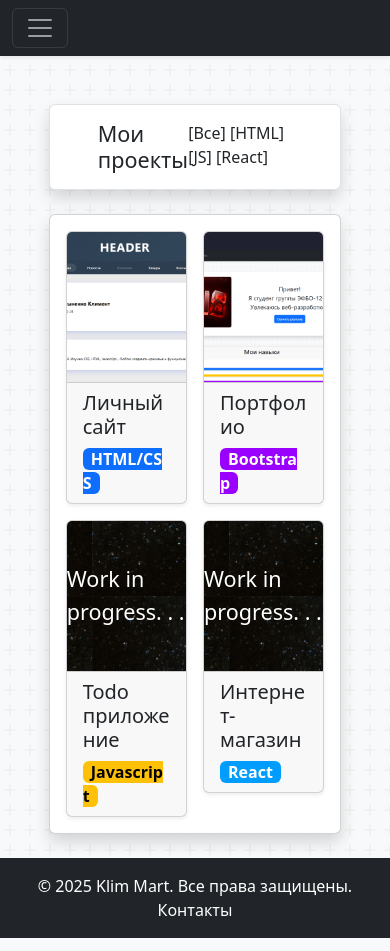
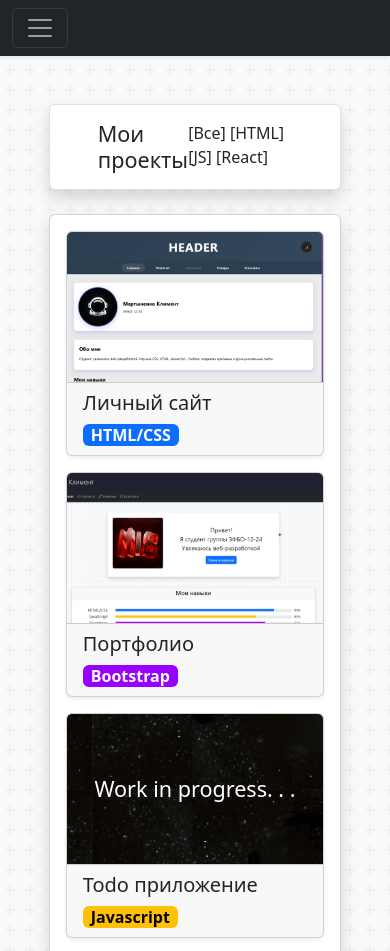
Before and after one commit to ManInSpacee/kr2-frontend-backend, a website: page pages/projects.html in a window 390 px wide. Shown: the part 80-1031 px from the top of the page. Drawn offline with nearby package versions, Linux system fonts and the light colour scheme.

Commit message:
Add adaptive-ness

```diff
--- a/pages/projects.html
+++ b/pages/projects.html
@@ -57,7 +57,7 @@
 <div class="card w-75 mx-auto my-4 shadow">
 	<div class="card-body">
 		<div class="row g-3">
-			<div class="col-6">
+			<div class="col-12 col-md-6">
 				<div class="card shadow-sm" data-bs-toggle="modal"
 											data-bs-target="#project1Modal">
 					<img class="card-img-top img-fluid" style="object-fit: cover; height: 150px" src="../images/screenshots/html-css-screenshot1.png" alt="photo">
@@ -67,7 +67,7 @@
 					</div>
 				</div>
 			</div>
-			<div class="col-6">
+			<div class="col-12 col-md-6">
 				<div class="card shadow-sm" data-bs-toggle="modal"
 				                            data-bs-target="#project4Modal">
 					<img class="card-img-top img-fluid" style="object-fit: cover; height: 150px" src="../images/screenshots/bootstrap-screenshot1.png" alt="photo">
@@ -77,7 +77,7 @@
 					</div>
 				</div>
 			</div>
-			<div class="col-6">
+			<div class="col-12 col-md-6">
 				<div class="card shadow-sm" data-bs-toggle="modal"
 											data-bs-target="#project2Modal">
 					<div class="card-img-top pattern-bg d-flex justify-content-center align-items-center" style="height: 150px;">
@@ -89,7 +89,7 @@
 					</div>
 				</div>
 			</div>
-			<div class="col-6">
+			<div class="col-12 col-md-6">
 				<div class="card shadow-sm" data-bs-toggle="modal"
 				                            data-bs-target="#project3Modal">
 					<div class="card-img-top pattern-bg d-flex justify-content-center align-items-center" style="height: 150px;">
```
Also changed, not shown: pages/contacts.html (+2 -2 lines).
